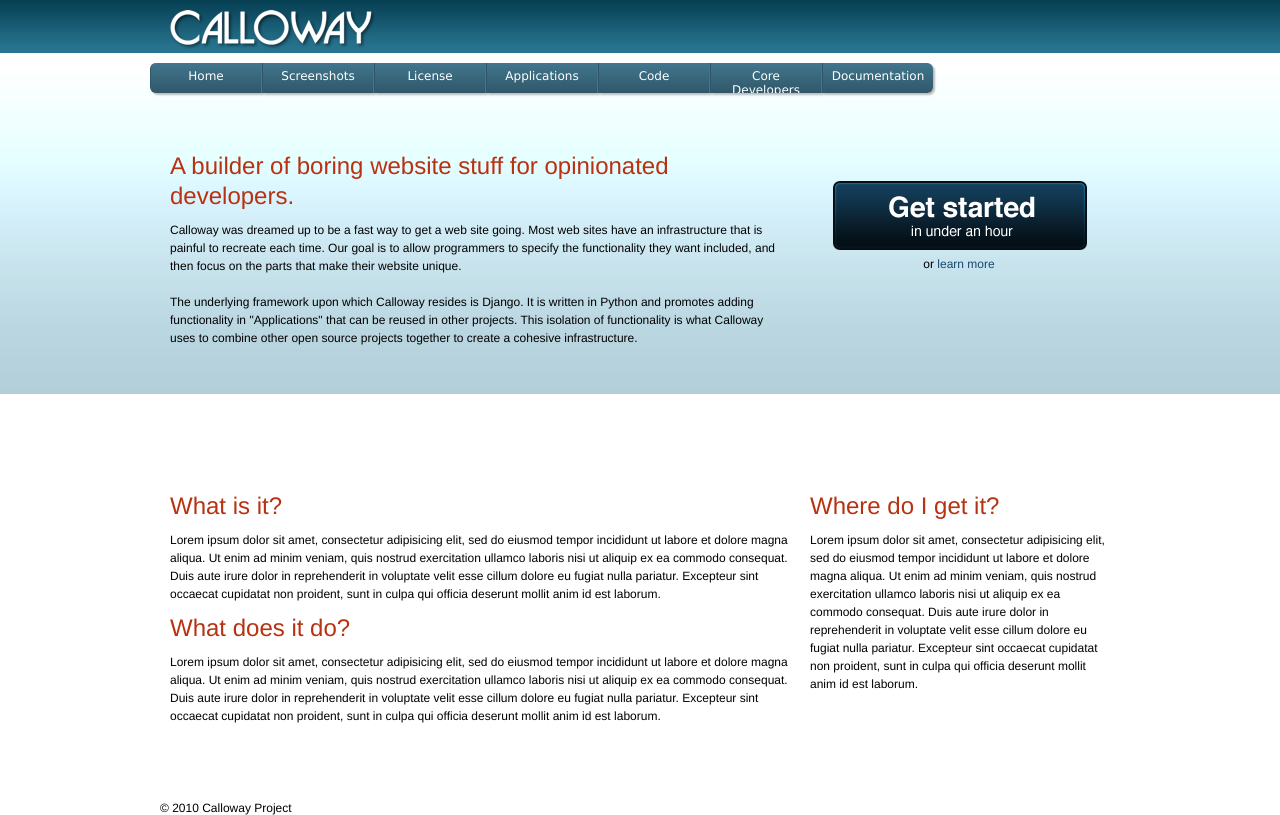
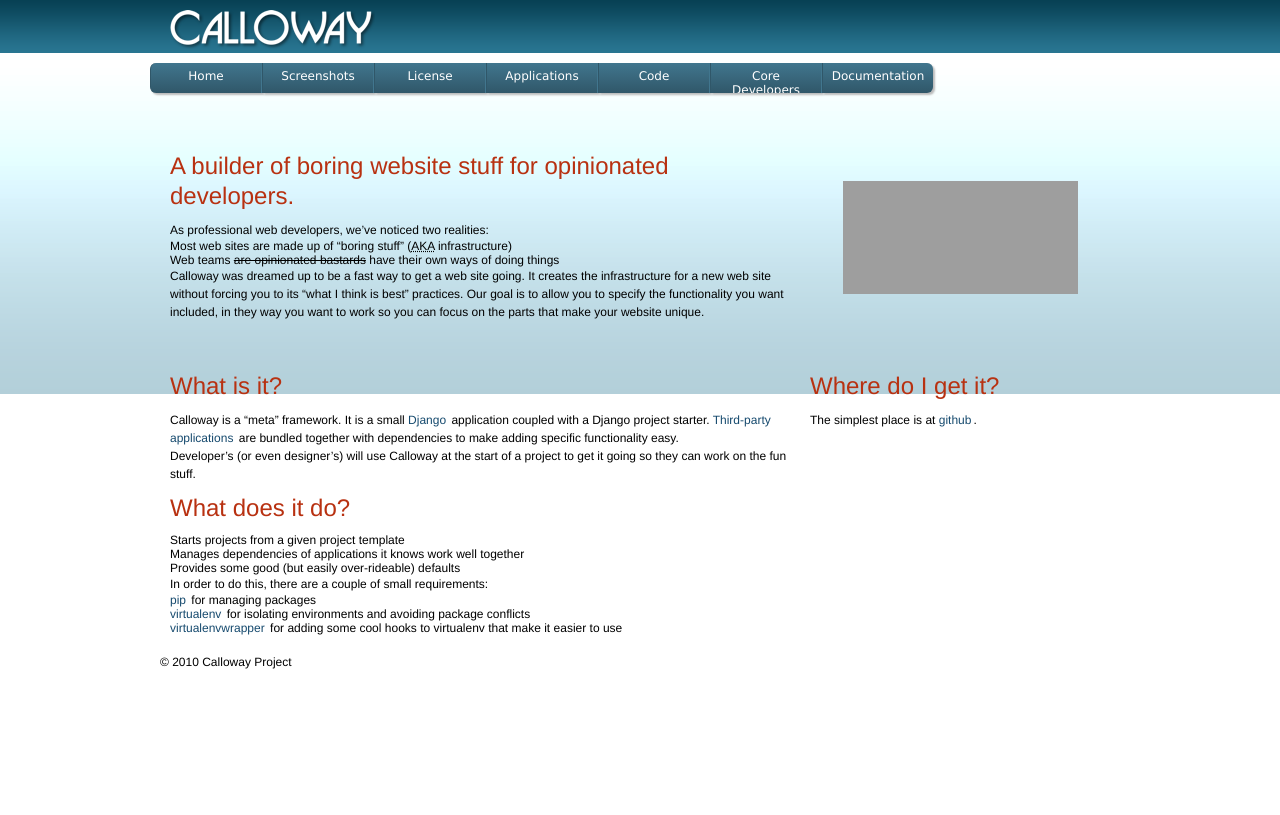
Before and after one commit to callowayproject/callowaysite, a Django app: template templates/homepage.html in a window 1280 px wide. After the commit the page ends 669 px from the top, so only its background shows below. Run offline with Django 3.2, Linux system fonts and the light colour scheme; the template is opened without the code that fills it, so the values that code supplies are empty; grey boxes are pictures that could not be loaded.

Commit message:
Updating the css and home page to work better

```diff
--- a/static/css/master.css
+++ b/static/css/master.css
@@ -195,7 +195,7 @@ ul#nav li {
 ul#nav li:hover, #header li.current {
     background-color: #333333;
     background-image: -webkit-gradient(linear, left top, left bottom, from(#46819c), to(#37647b));
-    background-image: -moz-linear-gradient(top, #333333, #4c4c4c, #474747 90%);
+    background-image: -moz-linear-gradient(top, #46819c, #37647b);
 }
 
 ul#nav li:hover a, #header li.current a {
--- a/templates/homepage.html
+++ b/templates/homepage.html
@@ -6,27 +6,65 @@
 
 {% block body %}
 	<div class="left full mt mb">
-		<div class="left pl pt pb max w620 h300">
+		<div class="left pl pt pb max w620 h250">
 			<h1 class="red mt mb">A builder of boring website stuff for opinionated developers.</h1>
-			<p>Calloway was dreamed up to be a fast way to get a web site going. Most web sites have an infrastructure that is painful to recreate each time. Our goal is to allow programmers to specify the functionality they want included, and then focus on the parts that make their website unique.</p>
-			<p>&nbsp;</p>
-			<p>The underlying framework upon which Calloway resides is Django. It is written in Python and promotes adding functionality in "Applications" that can be reused in other projects. This isolation of functionality is what Calloway uses to combine other open source projects together to create a cohesive infrastructure.</p>
+			<p>
+				As professional web developers, we&rsquo;ve noticed two realities:
+				<ol>
+				<li>Most web sites are made up of &ldquo;boring stuff&rdquo;
+				(<abbr title="also known as">AKA</abbr> infrastructure)</li>
+				<li>Web teams <strike>are opinionated bastards</strike> have their own
+					ways of doing things</li>
+				</ol>
+			</p>
+			<p>
+				Calloway was dreamed up to be a fast way to get a web site going.
+				It creates the infrastructure for a new web site without forcing
+				you to its &ldquo;what I think is best&rdquo; practices. Our goal is to
+				allow you to specify the functionality you want included,
+				in they way you want to work so you can focus on the parts
+				that make your website unique.
+			</p>
 		</div>
-		<div class="right pr pt pb max w300 h300">
-			<p class="nomar ca mt max"><img src="{{ STATIC_URL }}images/btn-getstarted.png" width="254" height="69" alt="Get Started" class="mt max" /></p>
-			<p class="nomar ca">or <a href="#">learn more</a></p>
+		<div class="right pr pt pb max w300 h250">
+			<p class="nomar ca mt max"><img src="{{ STATIC_URL }}images/devpreview.png" width="235" height="113" alt="Developer Preview" class="mt max" /></p>
 		</div>
 	</div>
 	<div class="left full mt mb">
-		<div class="left pl pt pb max w620 h300">
+		<div class="left pl pt pb max w620 h500">
 			<h1 class="red mt mb">What is it?</h1>
-			<p>Lorem ipsum dolor sit amet, consectetur adipisicing elit, sed do eiusmod tempor incididunt ut labore et dolore magna aliqua. Ut enim ad minim veniam, quis nostrud exercitation ullamco laboris nisi ut aliquip ex ea commodo consequat. Duis aute irure dolor in reprehenderit in voluptate velit esse cillum dolore eu fugiat nulla pariatur. Excepteur sint occaecat cupidatat non proident, sunt in culpa qui officia deserunt mollit anim id est laborum.</p>
+			<p>
+				Calloway is a &ldquo;meta&rdquo; framework. It is a small
+				<a href="http://www.djangoproject.com/" title="Django Project">Django</a>
+				application coupled with a Django project starter. <a href="/applications/">Third-party
+				applications</a> are bundled together with dependencies to make adding
+				specific functionality easy.
+			</p>
+			<p>
+				Developer&rsquo;s (or even designer&rsquo;s) will use Calloway at the start of a project
+				to get it going so they can work on the fun stuff.
+			</p>
+
 			<h1 class="red mt mb">What does it do?</h1>
-			<p>Lorem ipsum dolor sit amet, consectetur adipisicing elit, sed do eiusmod tempor incididunt ut labore et dolore magna aliqua. Ut enim ad minim veniam, quis nostrud exercitation ullamco laboris nisi ut aliquip ex ea commodo consequat. Duis aute irure dolor in reprehenderit in voluptate velit esse cillum dolore eu fugiat nulla pariatur. Excepteur sint occaecat cupidatat non proident, sunt in culpa qui officia deserunt mollit anim id est laborum.</p>
+			<p>
+				<ol><li>Starts projects from a given project template</li>
+					<li>Manages dependencies of applications it knows work well together</li>
+					<li>Provides some good (but easily over-rideable) defaults</li>
+				</ol>
+			</p>
+			<p>
+				In order to do this, there are a couple of small requirements:
+				<ul><li><a href="http://pip.openplans.org/">pip</a> for managing packages</li>
+					<li><a href="http://virtualenv.openplans.org/">virtualenv</a> for isolating environments and avoiding package conflicts</li>
+					<li><a href="http://www.doughellmann.com/projects/virtualenvwrapper/">virtualenvwrapper</a> for adding some cool hooks to virtualenv that make it easier to use</li>
+				</ul>
+			</p>
 		</div>
-		<div class="right pr pt pb max w300 h300">
+		<div class="right pr pt pb max w300 h500">
 			<h1 class="red mt mb">Where do I get it?</h1>
-			<p>Lorem ipsum dolor sit amet, consectetur adipisicing elit, sed do eiusmod tempor incididunt ut labore et dolore magna aliqua. Ut enim ad minim veniam, quis nostrud exercitation ullamco laboris nisi ut aliquip ex ea commodo consequat. Duis aute irure dolor in reprehenderit in voluptate velit esse cillum dolore eu fugiat nulla pariatur. Excepteur sint occaecat cupidatat non proident, sunt in culpa qui officia deserunt mollit anim id est laborum.</p>
+			<p>
+				The simplest place is at <a href="http://github.com/callowayproject">github</a>.
+			</p>
 		</div>
 	</div>
 {% endblock %}
```
Also changed, not shown: dev.db.
